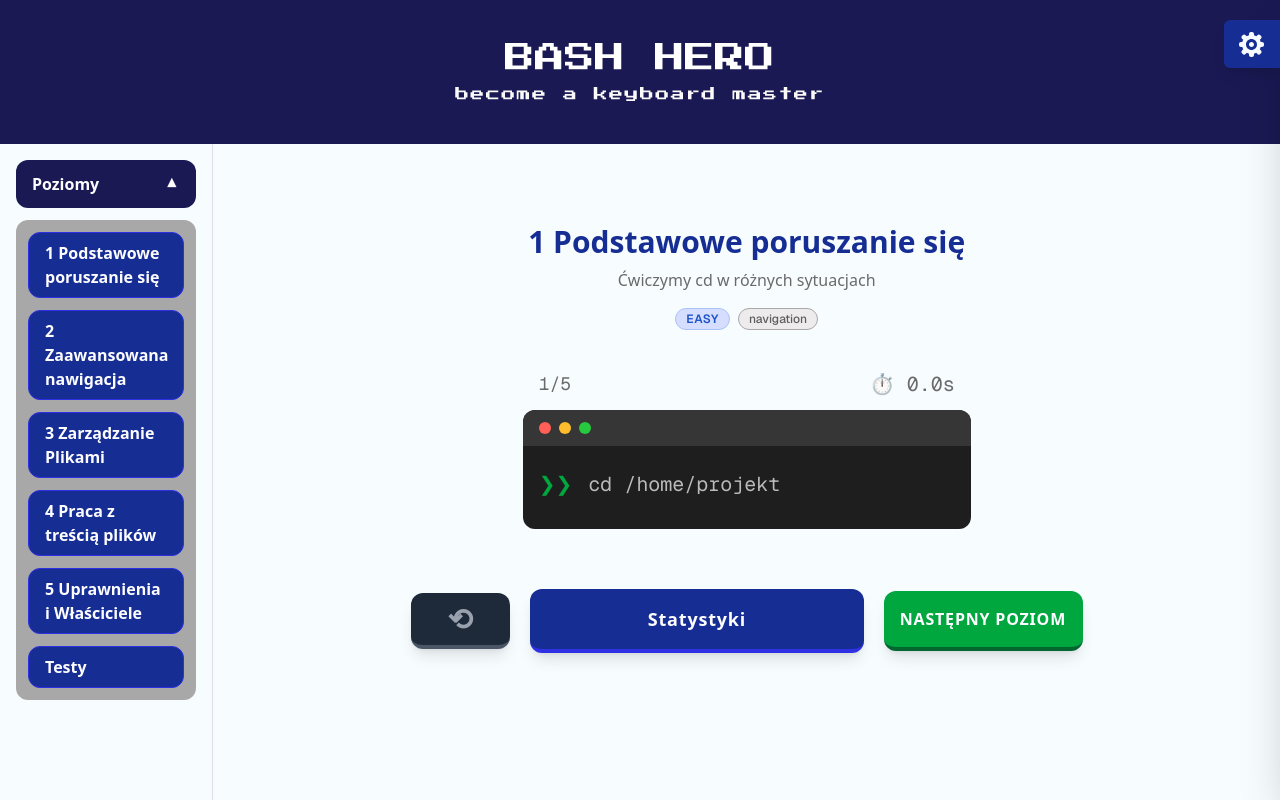
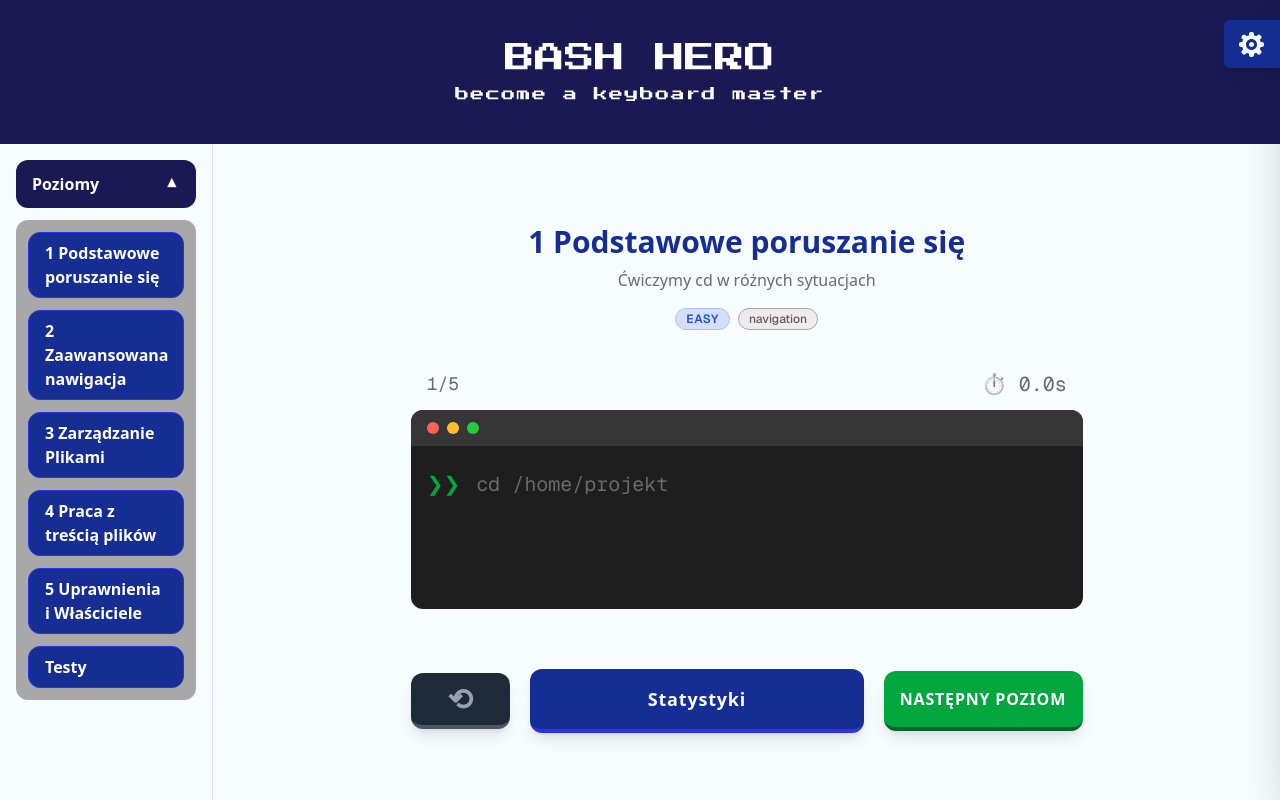
Before and after one commit to BashHero-Foundation/BashHero, a Next.js app: page /game/1 in a window 1280 px wide. Shown: the top 800 px of the page. Built offline with nearby package versions, Linux system fonts and the light colour scheme.

Commit message:
Bigger terminal and proper themes

```diff
--- a/app/globals.css
+++ b/app/globals.css
@@ -90,7 +90,7 @@
     --terminal-bg: #1e1e1e;
 
     --terminal-main-text: #ffffff;
-    --terminal-ghost-text: #bababa;
+    --terminal-ghost-text: #6a6a6a;
     --terminal-success: #22c55e;
     --terminal-wrong: #ef4444;
     --terminal-wrong-bg: #ffabab;
@@ -122,14 +122,14 @@
     --badge-neutral-border: #a08e9b;
 
     --terminal-border: #652f94;
-    --terminal-bg: #fef0ff;
+    --terminal-bg: #1e1e1e;
 
-    --terminal-main-text: #000000;
-    --terminal-ghost-text: #878686;
+    --terminal-main-text: #ffffff;
+    --terminal-ghost-text: #6a6a6a;
     --terminal-success: #22c55e;
     --terminal-wrong: #ef4444;
     --terminal-wrong-bg: #ffabab;
-    --terminal-caret: #000000;
+    --terminal-caret: #ffffff;
   }
 
   .theme-olive {
@@ -157,14 +157,14 @@
     --badge-neutral-border: #D1CEBA;
 
     --color-terminal-border: #6E984F;
-    --color-terminal-bg: #fbfff7;
+    --color-terminal-bg: #1e1e1e;
 
-    --terminal-main-text: #000000;
-    --terminal-ghost-text: #878686;
+    --terminal-main-text: #ffffff;
+    --terminal-ghost-text: #6a6a6a;
     --terminal-success: #22c55e;
     --terminal-wrong: #ef4444;
     --terminal-wrong-bg: #ffabab;
-    --terminal-caret: #000000;
+    --terminal-caret: #ffffff;
   }
 
   .theme-dark {
@@ -192,7 +192,7 @@
     --badge-neutral-border: #646464;
 
     --terminal-border: #26324d;
-    --terminal-bg: #ffffff;
+    --terminal-bg: #02021c;
 
     --terminal-main-text: #ffffff;
     --terminal-ghost-text: #878686;
--- a/components/TypingView.tsx
+++ b/components/TypingView.tsx
@@ -74,8 +74,8 @@ export function TypingView({ level, nextLevelId }: { level: Level; nextLevelId:
                 </div>
             </div>
 
-
-            <div className="flex flex-col w-full max-w-md mx-auto">
+            {/* TYPING AREA */}
+            <div className="flex flex-col w-full max-w-2xl mx-auto">
 
             {/* Total commands and timer */}
 
@@ -92,7 +92,7 @@ export function TypingView({ level, nextLevelId }: { level: Level; nextLevelId:
             </div>
 
             {/* TYPING AREA - terminal */}
-            <div className="flex flex-col w-full h-full max-h-80 bg-terminal-bg rounded-xl overflow-hidden">
+            <div className="flex flex-col w-full h-full max-h-60 bg-terminal-bg rounded-xl overflow-hidden">
 
                 {/* Top bar */}
                 <div className="flex items-center gap-2 px-4 py-3 bg-[#363636]">
@@ -121,7 +121,7 @@ export function TypingView({ level, nextLevelId }: { level: Level; nextLevelId:
                             onKeyDown={handleKeyDown}
                             spellCheck="false"
                             className="relative z-10 w-max min-w-full bg-transparent text-transparent focus:outline-none resize-none
-                            whitespace-pre caret-terminal-caret overflow-hidden
+                            whitespace-pre caret-terminal-caret overflow-hidden mb-20
                             "
                             style={{
                                 width: `${typing.text.length + 1}ch`,
```
